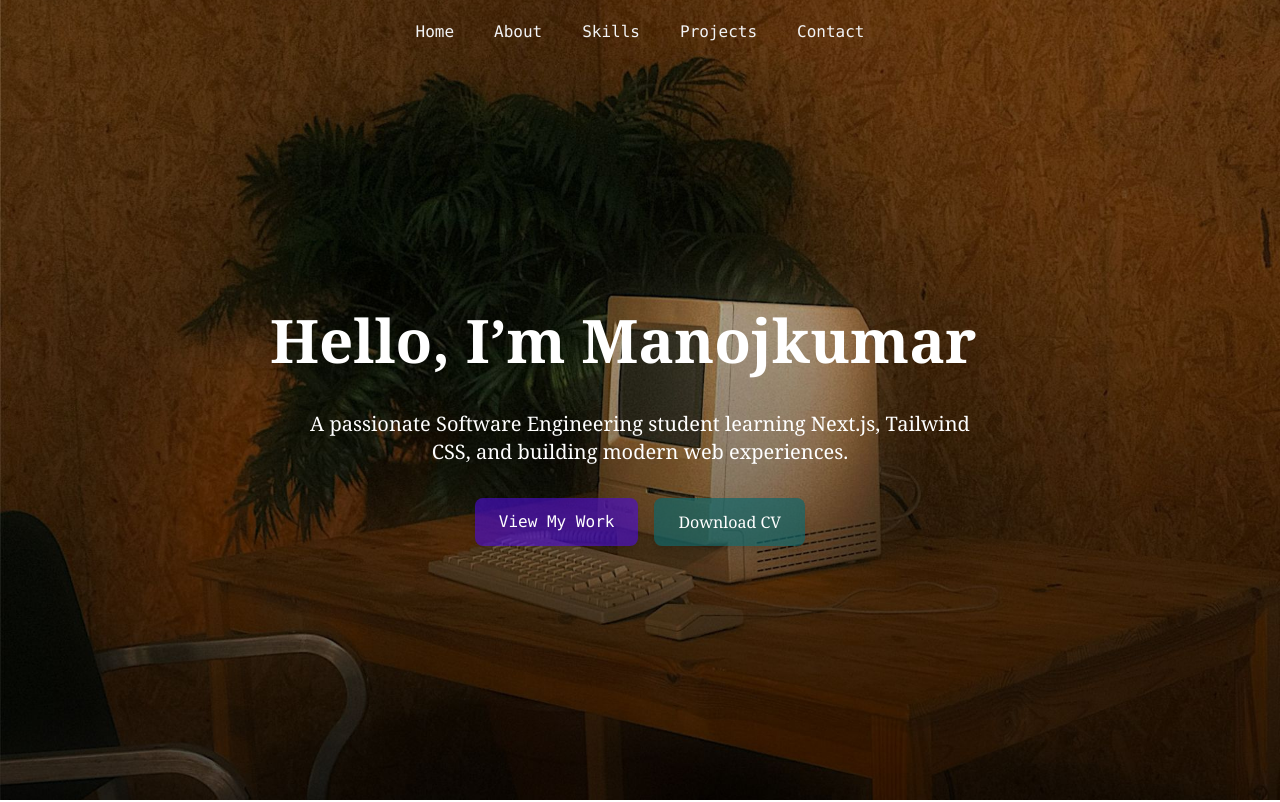
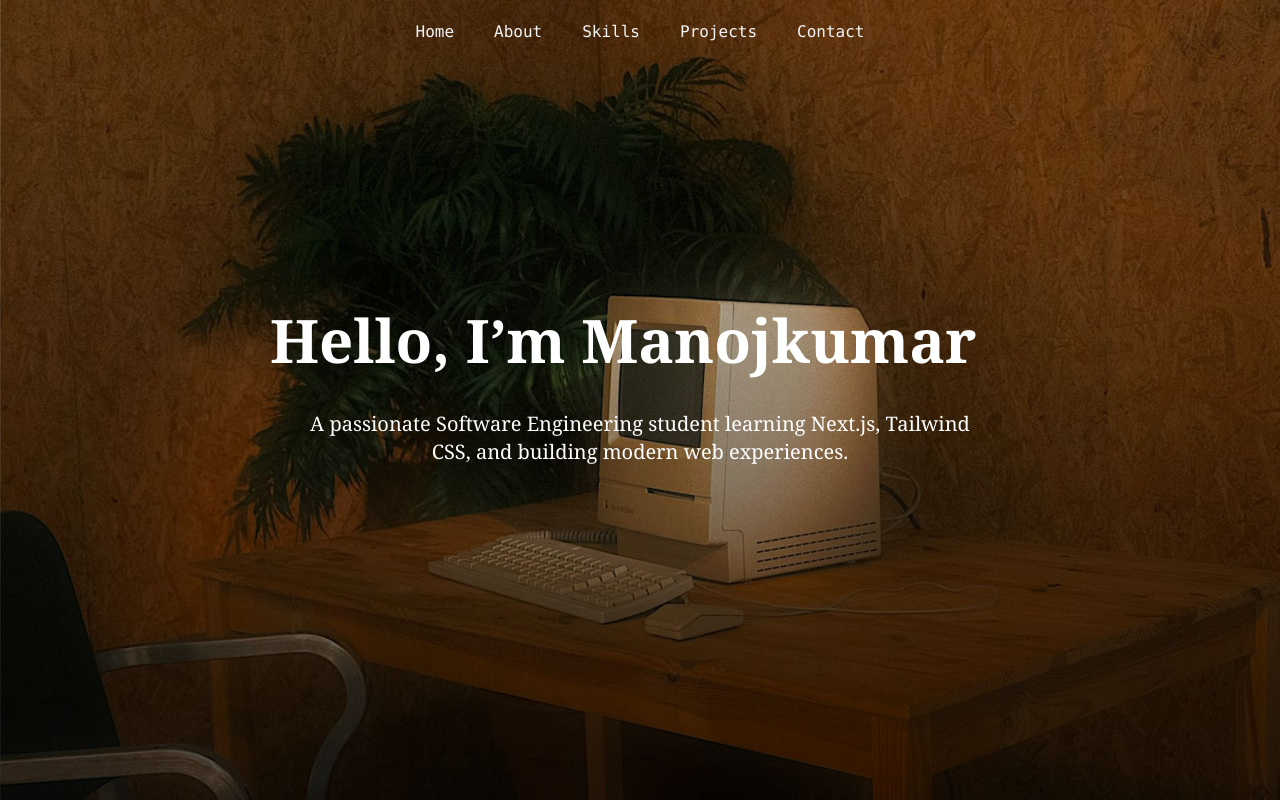
Before and after one commit to halfpastfive23/my-portfolio, a Next.js app: page / in a window 1280 px wide. Shown: the top 802 px of the page. Built offline with nearby package versions, Linux system fonts and the light colour scheme.

Commit message:
Improvements

```diff
--- a/components/Hero.js
+++ b/components/Hero.js
@@ -2,8 +2,12 @@
 
 import { TypeAnimation } from "react-type-animation";
 import { motion } from "framer-motion";
+import { useState } from "react";
 
 export default function Hero() {
+  const [lineOneComplete, setLineOneComplete] = useState(false);
+  const [buttonsVisible, setButtonsVisible] = useState(false);
+
   return (
     <section
       id="home"
@@ -15,7 +19,7 @@ export default function Hero() {
         {/* Heading with type animation */}
         <h2 className="text-4xl md:text-6xl font-extrabold font-serif mb-4 md:mb-6">
           <TypeAnimation
-            sequence={["Hello, I’m Manojkumar", 1000]}
+            sequence={["Hello, I’m Manojkumar", () => setLineOneComplete(true)]}
             speed={50}
             wrapper="span"
             repeat={0}
@@ -25,11 +29,13 @@ export default function Hero() {
         </h2>
 
         {/* Subheading with type animation */}
+        {lineOneComplete && (
           <p className="mt-4 text-lg md:text-xl font-serif max-w-2xl">
             <TypeAnimation
               sequence={[
-              1500,
+                300, // Reduced delay before the text starts
                 "A passionate Software Engineering student learning Next.js, Tailwind CSS, and building modern web experiences.",
+                () => setButtonsVisible(true), // Show buttons after typing finishes
               ]}
               speed={60}
               wrapper="span"
@@ -37,13 +43,15 @@ export default function Hero() {
               cursor={false}
             />
           </p>
+        )}
 
         {/* Buttons with hover effects */}
+        {buttonsVisible && (
           <motion.div
             className="mt-8 flex gap-4 justify-center"
             initial={{ opacity: 0, y: 30 }}
             animate={{ opacity: 1, y: 0 }}
-          transition={{ delay: 0.8, duration: 0.6, ease: "easeOut" }}
+            transition={{ delay: 0.2, duration: 0.6, ease: "easeOut" }}
           >
             {/* View My Work button */}
             <motion.a
@@ -74,6 +82,7 @@ export default function Hero() {
               Download CV
             </motion.a>
           </motion.div>
+        )}
       </div>
     </section>
   );
```
Lines whose indentation alone changed are shown as unchanged.
